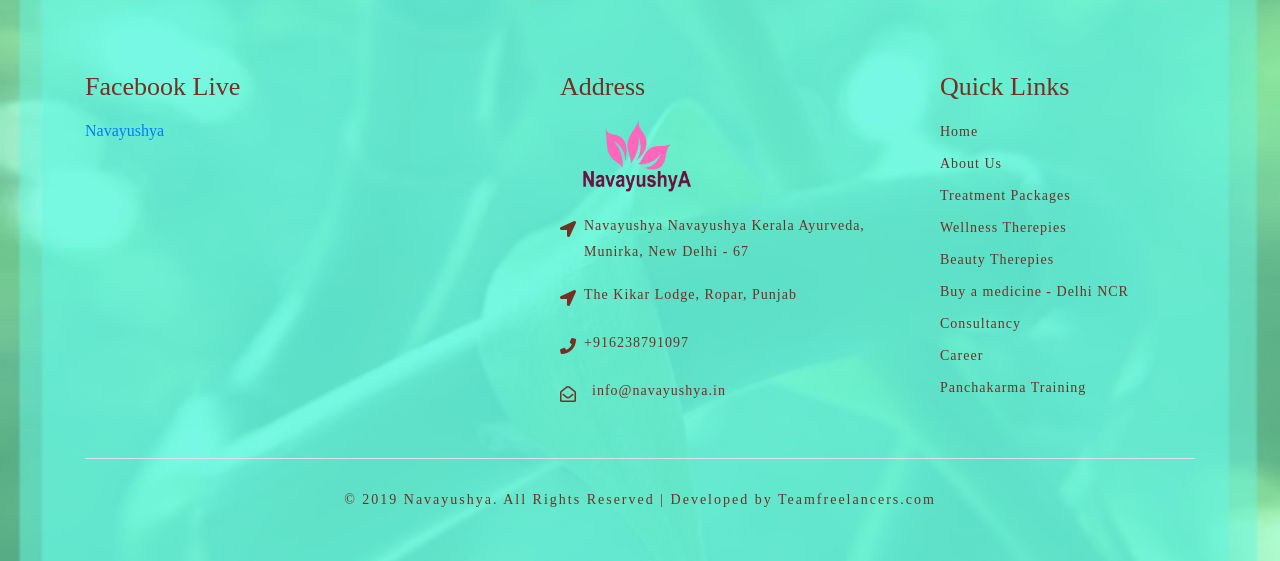
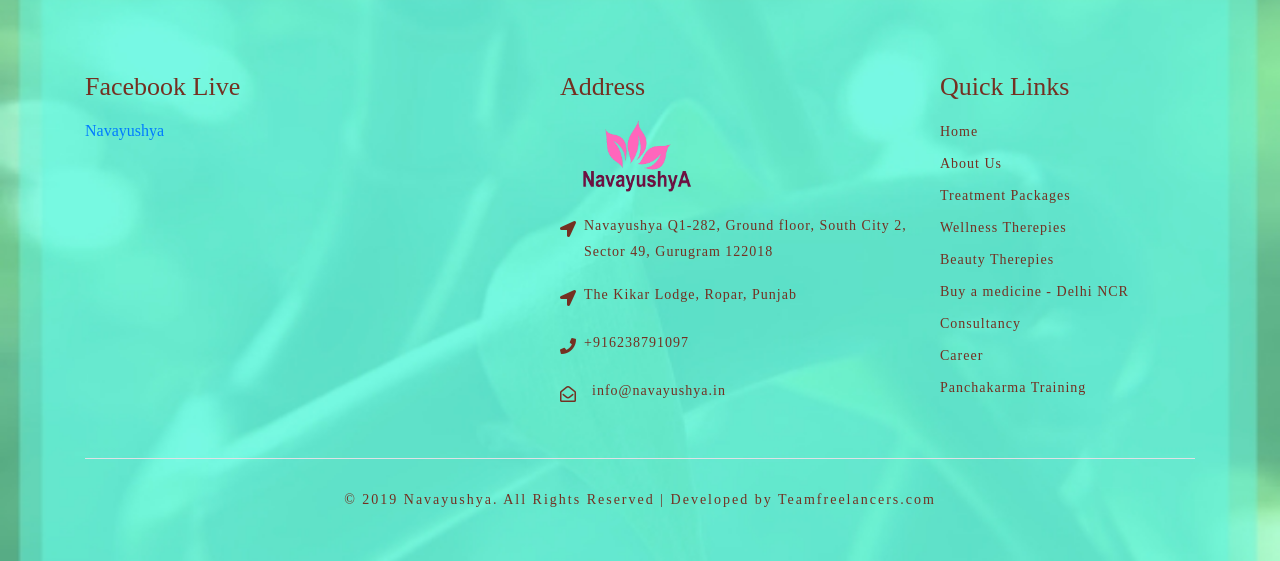
Before and after one commit to nitind12/navayushya, a CodeIgniter app: page /navayushya/ in a window 1280 px wide. Shown: the part 3346-3907 px from the top of the page. Run offline with CodeIgniter, Linux system fonts and the light colour scheme; some libraries are stand-ins or nearby versions; some web fonts are replaced.

Commit message:
Update footer.php

```diff
--- a/application/views/templates/footer.php
+++ b/application/views/templates/footer.php
@@ -21,7 +21,7 @@
 							<li>
 								<i class="fas fa-location-arrow float-left"></i>
 								<p class="ml-4">Navayushya
-									<span>Navayushya Kerala Ayurveda, Munirka, New Delhi - 67</span>
+									<span>Q1-282, Ground floor, South City 2, Sector 49, Gurugram 122018</span>
 								</p>
 								<div class="clearfix"></div>
 							</li>
```
